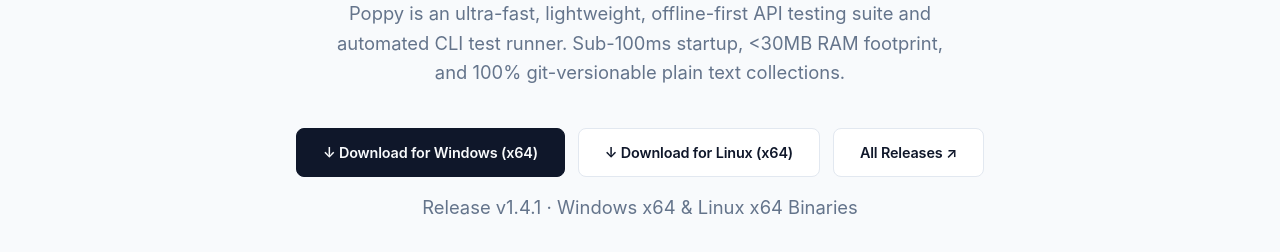
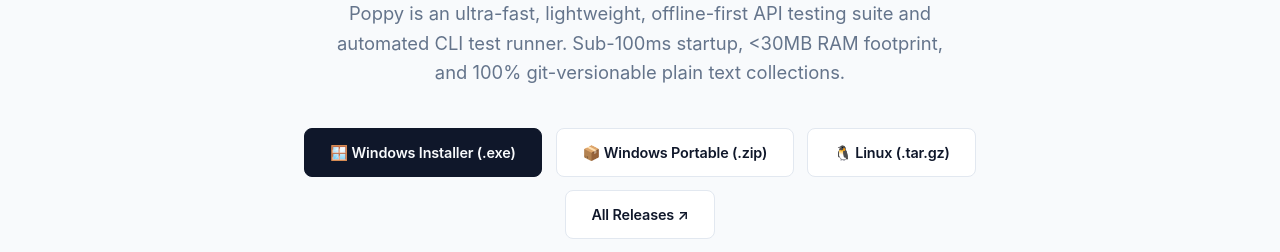
Before and after one commit to williampepple1/Poppy, a plain HTML site: page index.html in a window 1280 px wide. Shown: the part 492-744 px from the top of the page. Drawn offline with Linux system fonts and the light colour scheme; no server answers.

Commit message:
feat: add legitimate Inno Setup Windows installer wizard (.exe) and update release workflow

```diff
--- a/index.html
+++ b/index.html
@@ -639,14 +639,19 @@
 
     <div class="downloads">
       <a class="btn btn-primary"
+         href="https://github.com/williampepple1/Poppy/releases/latest/download/Poppy-windows-x64-setup.exe"
+         download>
+        🪟 Windows Installer (.exe)
+      </a>
+      <a class="btn"
          href="https://github.com/williampepple1/Poppy/releases/latest/download/Poppy-windows-x64.zip"
          download>
-        ↓ Download for Windows (x64)
+        📦 Windows Portable (.zip)
       </a>
       <a class="btn"
          href="https://github.com/williampepple1/Poppy/releases/latest/download/Poppy-linux-x64.tar.gz"
          download>
-        ↓ Download for Linux (x64)
+        🐧 Linux (.tar.gz)
       </a>
       <a class="btn"
          href="https://github.com/williampepple1/Poppy/releases"
@@ -654,7 +659,7 @@
         All Releases ↗
       </a>
     </div>
-    <p class="version-note">Release v1.4.1 · Windows x64 &amp; Linux x64 Binaries</p>
+    <p class="version-note">Release v1.4.1 · Windows x64 (Installer &amp; Portable) &bull; Linux x64 Binaries</p>
   </section>
 
   <!-- APP PREVIEW MOCKUP -->
```
Also changed, not shown: .github/workflows/release.yml, README.md, 3 other files.
